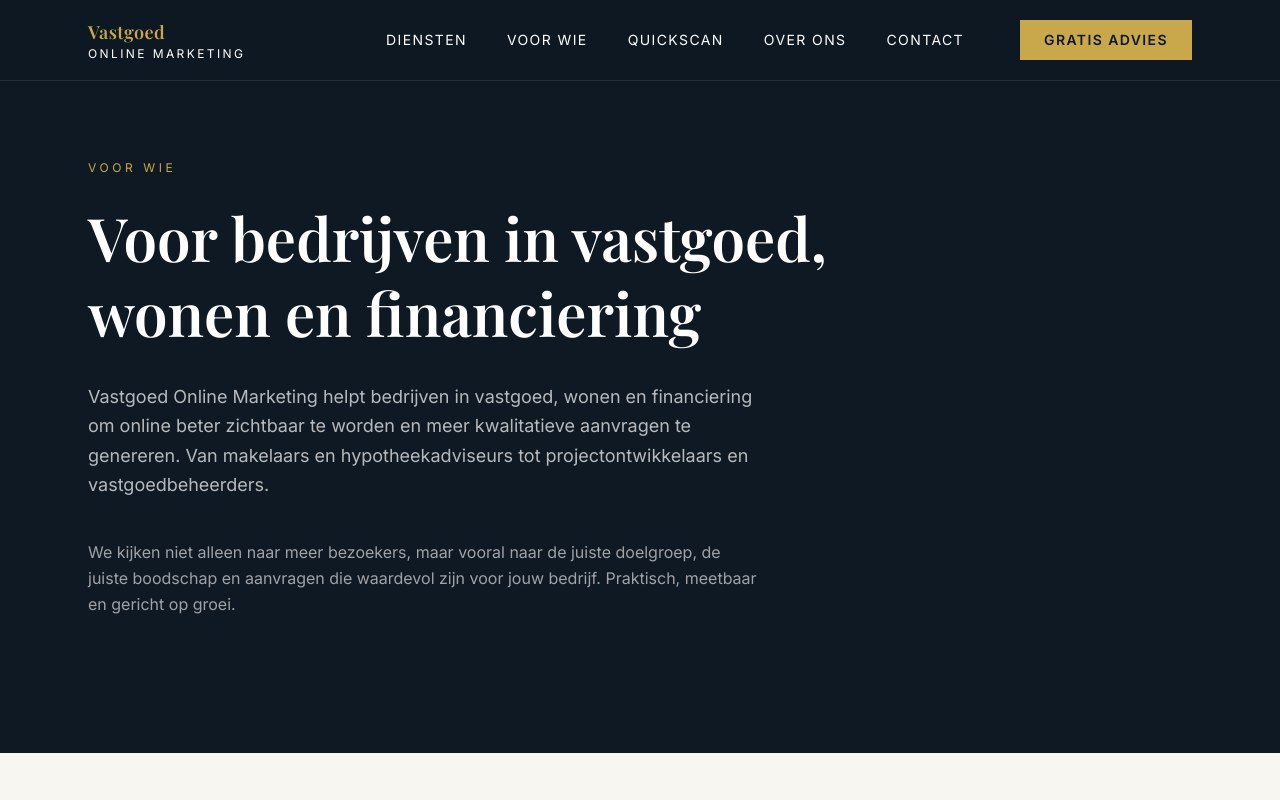
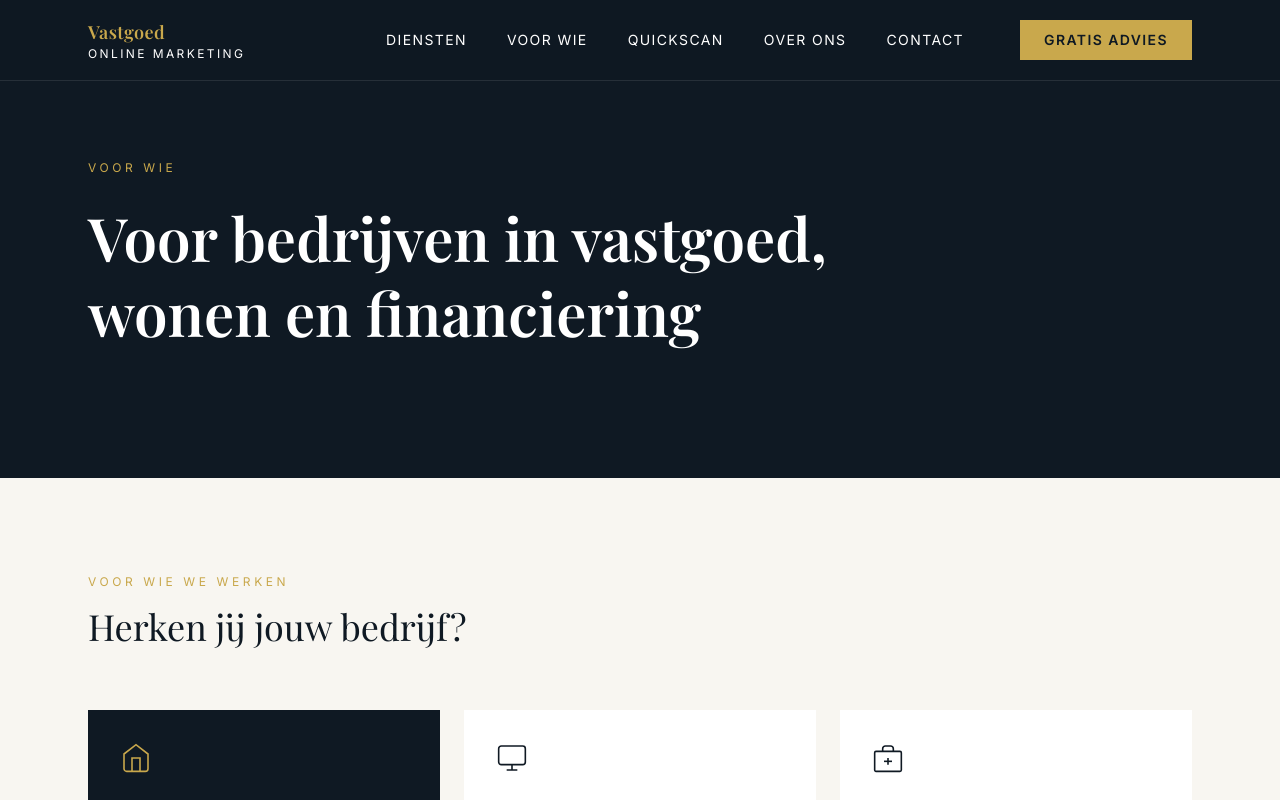
Before and after one commit to jaspermontagnadigital/vastgoedonlinemarketing, a Next.js app: page /voor-wie in a window 1280 px wide. Shown: the top 800 px of the page. Built offline with nearby package versions, Linux system fonts and the light colour scheme; a web font is replaced by a local one.

Commit message:
intro tekst verwijderd uit hero voor wie

```diff
--- a/src/app/voor-wie/page.tsx
+++ b/src/app/voor-wie/page.tsx
@@ -150,12 +150,6 @@ export default function VoorWiePage() {
             <h1 className="text-white text-5xl md:text-6xl font-serif font-semibold max-w-3xl leading-tight mb-8">
               Voor bedrijven in vastgoed, wonen en financiering
             </h1>
-            <p className="text-white/70 text-lg max-w-2xl leading-relaxed mb-10">
-              Vastgoed Online Marketing helpt bedrijven in vastgoed, wonen en financiering om online beter zichtbaar te worden en meer kwalitatieve aanvragen te genereren. Van makelaars en hypotheekadviseurs tot projectontwikkelaars en vastgoedbeheerders.
-            </p>
-            <p className="text-white/60 max-w-2xl leading-relaxed mb-10">
-              We kijken niet alleen naar meer bezoekers, maar vooral naar de juiste doelgroep, de juiste boodschap en aanvragen die waardevol zijn voor jouw bedrijf. Praktisch, meetbaar en gericht op groei.
-            </p>
           </div>
         </section>
 
```
